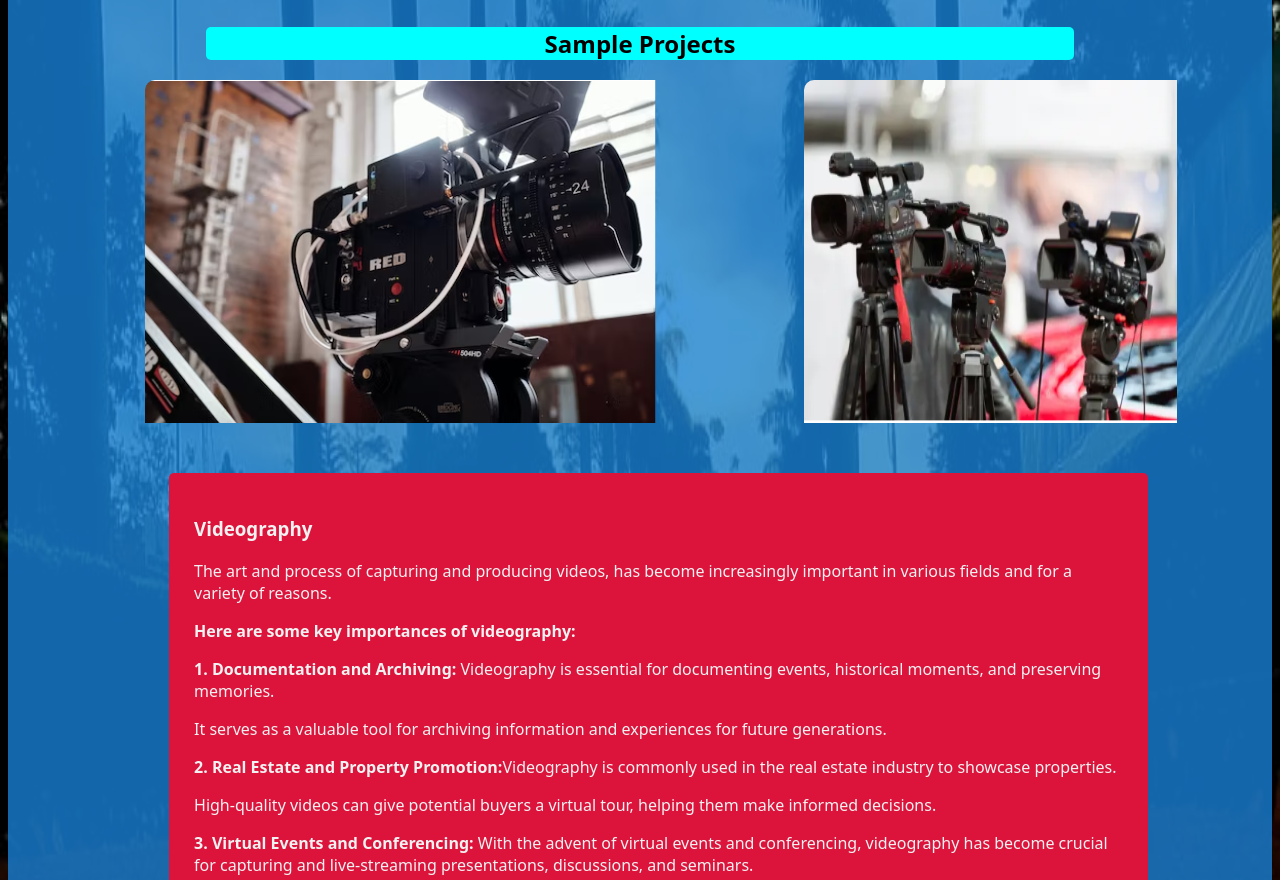
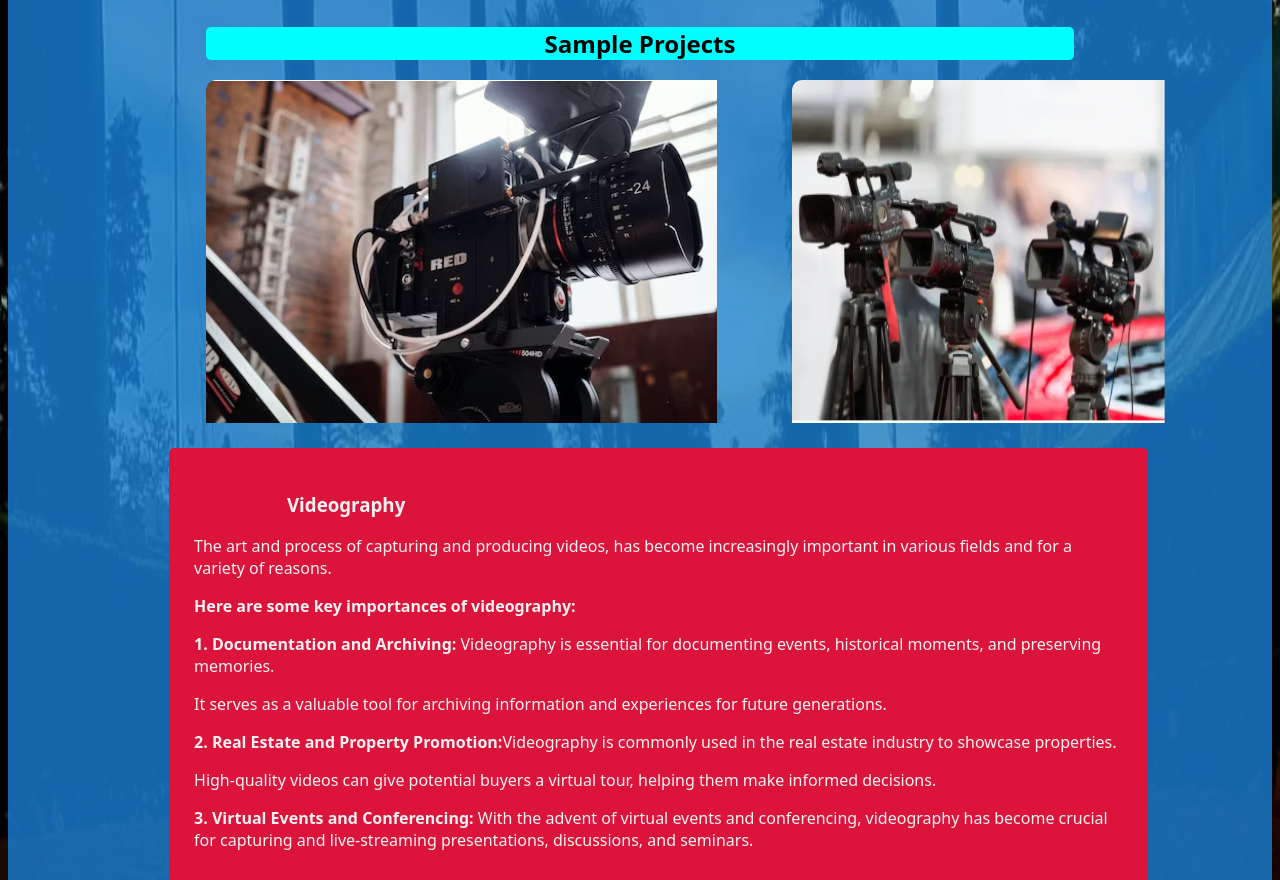
Before and after one commit to Solomon-Ug/personal_website, a plain HTML site: page index.html in a window 1280 px wide. Shown: the part 1846-2726 px from the top of the page. Drawn offline with Linux system fonts and the light colour scheme.

Commit message:
Update styles.css

```diff
--- a/styles.css
+++ b/styles.css
@@ -211,6 +211,8 @@ button:hover{
 .works{
     display: flex;
     text-align: center;
+    width: 50%;
+    margin-left: 10%;
 }
 .works:hover{
     transition: 0.5s;
```
